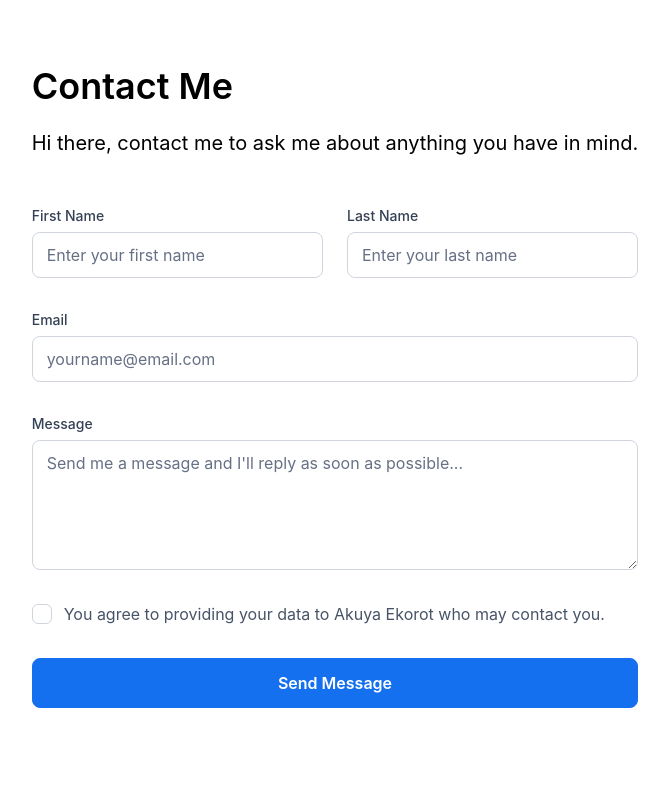
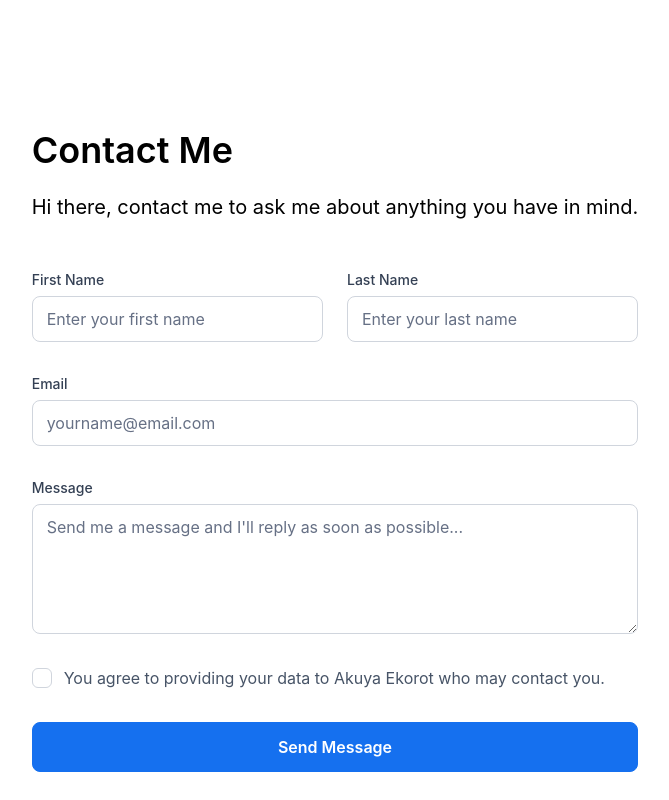
Before and after one commit to akuya-ekorot/hng-internship-9, a React (Create React App) app in the folder stage-2/: page /contact in a window 1280 px wide. Shown: the top 800 px of the page, without its empty margins (305-974 px from the left). Built offline with nearby package versions, Linux system fonts and the light colour scheme.

Commit message:
style: add padding to footer

```diff
--- a/stage-2/src/components/FormInput.jsx
+++ b/stage-2/src/components/FormInput.jsx
@@ -1,4 +1,3 @@
-import { useEffect, useRef } from "react";
 import { useState } from "react";
 
 const FormInput = ({ label, placeholder, type, tabIndex }) => {
--- a/stage-2/src/routes/contact.jsx
+++ b/stage-2/src/routes/contact.jsx
@@ -7,7 +7,7 @@ import FormButton from "../components/FormButton";
 
 const Contact = () => {
   return (
-    <div className="">
+    <div className="w-full flex flex-col items-stretch pt-[64px] pb-[32px] md:pb-[64px] gap-[24px] md:px-[112px] px-[16px]">
       <section className="flex items-center justify-center">
         <main className="flex flex-col items-center justify-center py-[64px]">
           <div className="max-w-[720px] flex flex-col gap-[48px]">
```
